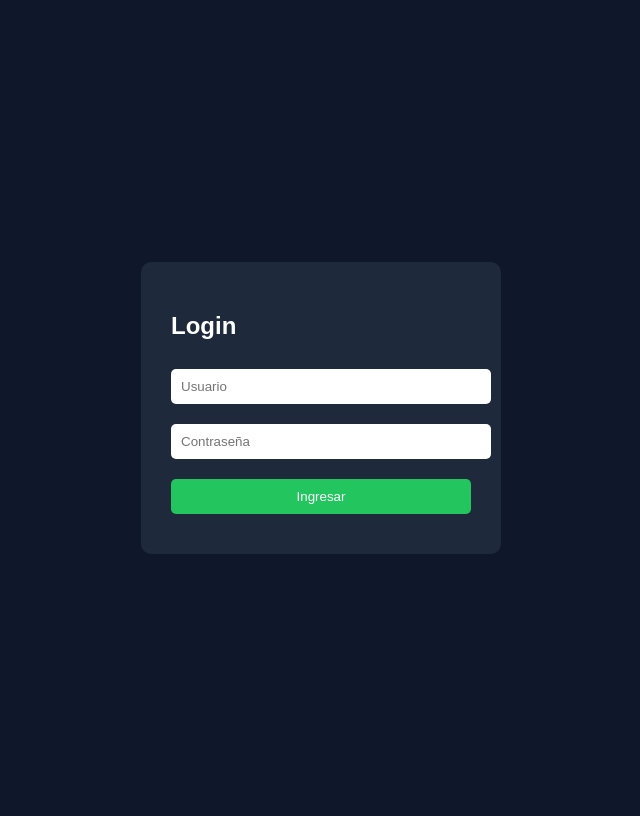
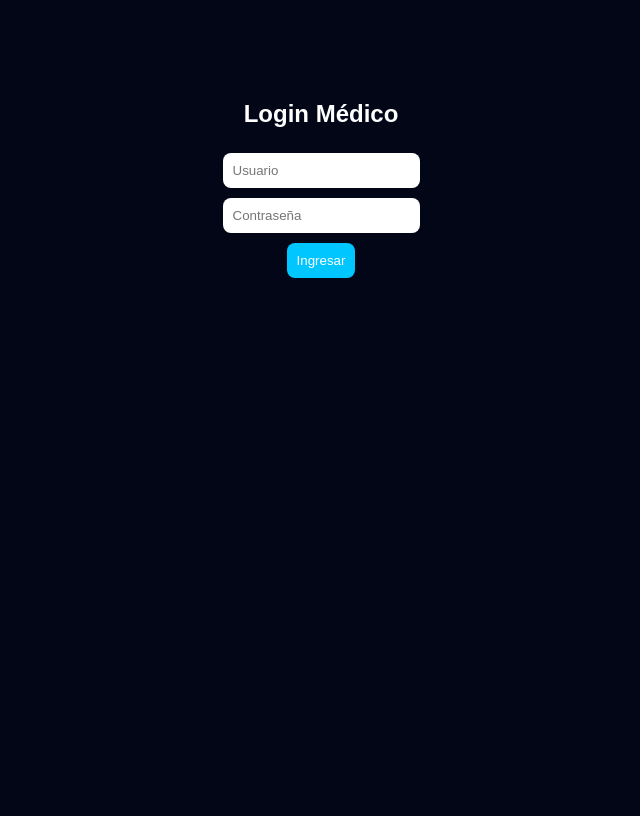
Before and after one commit to danypaez/triage2, a Flask app: page /login in a window 1280 px wide. Shown: the whole page, without its empty margins (319-959 px from the left). After the commit the page ends 278 px from the top, so only its background shows below. Run offline with Flask 3, Linux system fonts and the light colour scheme.

Commit message:
Update login.html

```diff
--- a/templates/login.html
+++ b/templates/login.html
@@ -3,27 +3,22 @@
 <head>
 <title>Login</title>
 <style>
-body {background:#0f172a;color:white;font-family:Arial;display:flex;justify-content:center;align-items:center;height:100vh;}
-.box {background:#1e293b;padding:30px;border-radius:10px;width:300px;}
-input,button{width:100%;padding:10px;margin:10px 0;border-radius:5px;border:none;}
-button{background:#22c55e;color:white;}
-.error{color:red;}
+body {background:#020617;color:white;text-align:center;font-family:Arial;}
+.box {margin-top:100px;}
+input,button {padding:10px;margin:5px;border-radius:8px;border:none;}
+button {background:#00c6ff;color:white;}
 </style>
 </head>
 <body>
+
 <div class="box">
-<h2>Login</h2>
-
-{% if error %}
-<div class="error">{{ error }}</div>
-{% endif %}
-
+<h2>Login Médico</h2>
 <form method="POST">
-<input name="usuario" placeholder="Usuario">
-<input name="password" type="password" placeholder="Contraseña">
+<input name="user" placeholder="Usuario"><br>
+<input name="pass" type="password" placeholder="Contraseña"><br>
 <button>Ingresar</button>
 </form>
+</div>
 
-</div>
 </body>
 </html>
```
